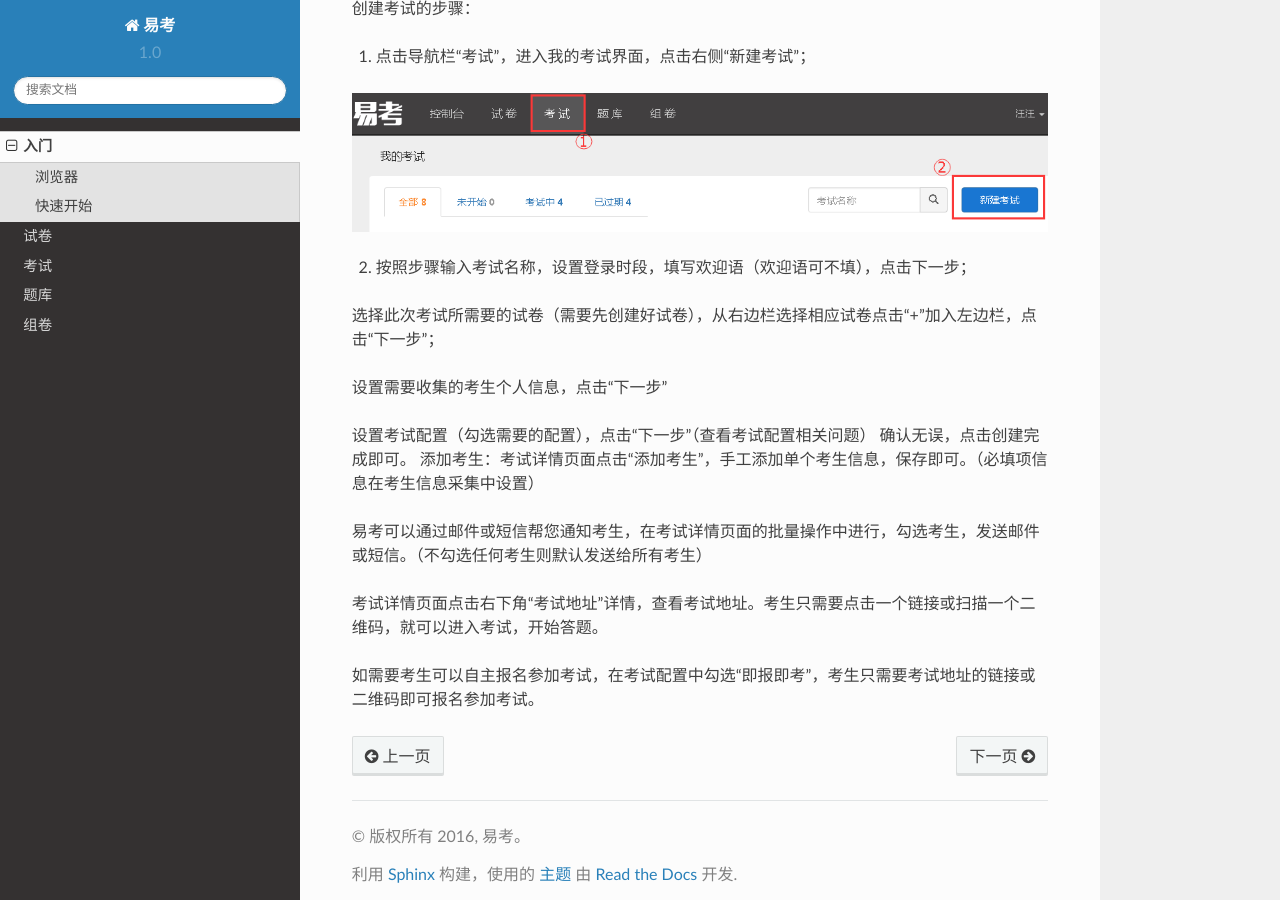
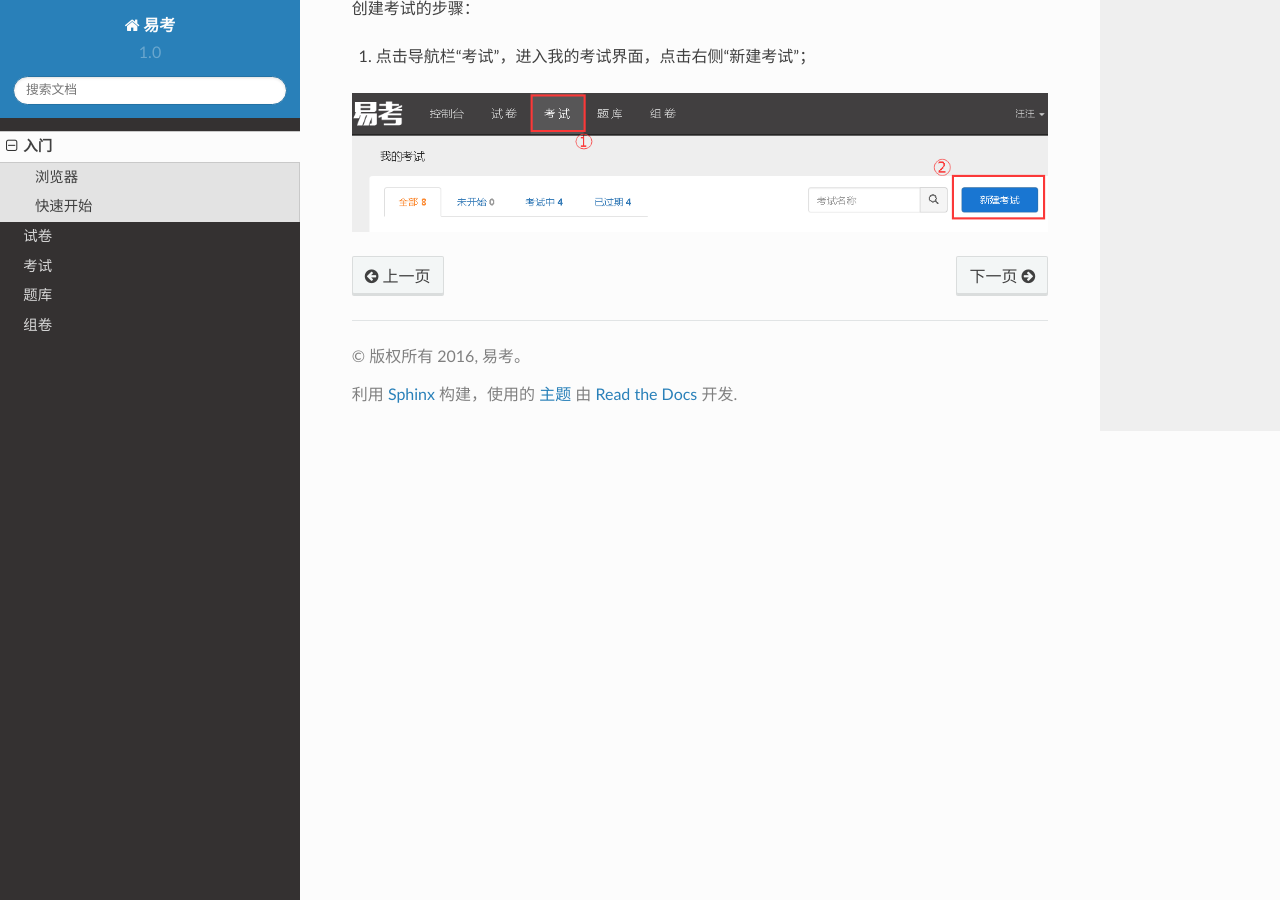
Before and after one commit to yaozhifeng/eztest_doc, a Sphinx documentation site: the page built from docs/source/basic.rst, in a window 1280 px wide and 900 px high, scrolled down 1225 px. Built offline with Sphinx 7.4.7 and the Read the Docs theme 2.0.0, drawn with Linux system fonts in a browser that asks for light colours.

Commit message:
content change

```diff
--- a/docs/source/basic.rst
+++ b/docs/source/basic.rst
@@ -50,20 +50,3 @@
 1. 点击导航栏“考试”，进入我的考试界面，点击右侧“新建考试”；
 
 .. image:: images/image001.png
-
-2. 按照步骤输入考试名称，设置登录时段，填写欢迎语（欢迎语可不填），点击下一步；
-
-选择此次考试所需要的试卷（需要先创建好试卷），从右边栏选择相应试卷点击“+”加入左边栏，点击“下一步”；
-
-设置需要收集的考生个人信息，点击“下一步”
-
-设置考试配置（勾选需要的配置），点击“下一步”（查看考试配置相关问题）
-确认无误，点击创建完成即可。
-添加考生：考试详情页面点击“添加考生”，手工添加单个考生信息，保存即可。（必填项信息在考生信息采集中设置）
-
-
-易考可以通过邮件或短信帮您通知考生，在考试详情页面的批量操作中进行，勾选考生，发送邮件或短信。（不勾选任何考生则默认发送给所有考生）
-
-考试详情页面点击右下角“考试地址”详情，查看考试地址。考生只需要点击一个链接或扫描一个二维码，就可以进入考试，开始答题。
-
-如需要考生可以自主报名参加考试，在考试配置中勾选“即报即考”，考生只需要考试地址的链接或二维码即可报名参加考试。
--- a/docs/source/index.rst
+++ b/docs/source/index.rst
@@ -2,7 +2,7 @@
 主页
 ==================
 
-易考 - 任何人都可以使用的专业在线考试系统
+易考 每个人都可以使用的专业在线考试系统
 
 易考 (https://eztest.org) 是专门面向考试组织者打造的互联网Sass平台，专注于考试云服务。易考提供制题、组卷、题库管理、考试安排、在线答题、考试监控、考后数据分析等完整考试功能。
 
```
